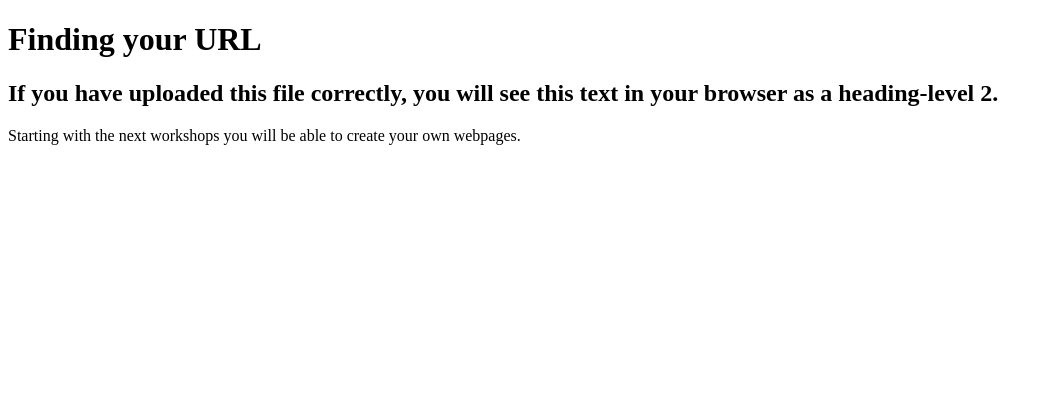
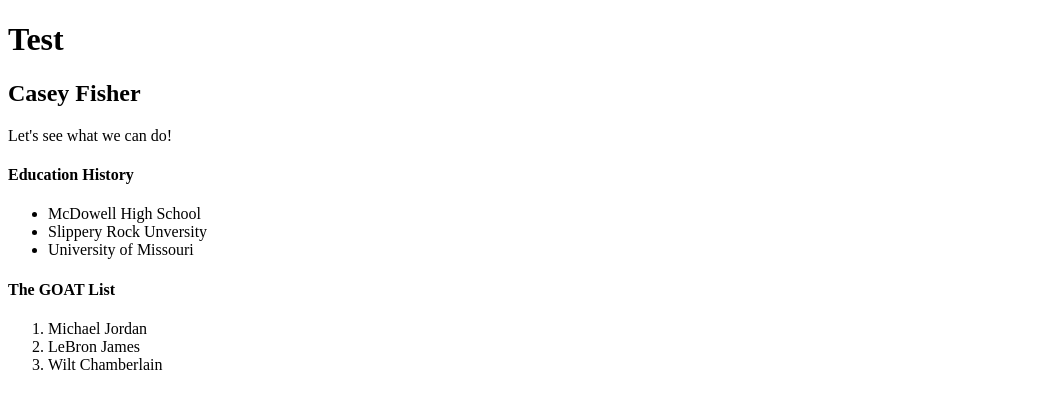
Before and after one commit to cfish5555/cfish5555.github.io, a plain HTML site: page test.html in a window 1280 px wide. Shown: the whole page, without its empty margins (0-1053 px from the left). Drawn offline with Linux system fonts and the light colour scheme.

Commit message:
Add files via upload

```diff
--- a/test.html
+++ b/test.html
@@ -3,16 +3,30 @@
 
     <head>
         <meta charset="utf-8">
-       <title>Finding Your URL</title>
+       <title>Test</title>
         <meta name="description" content="Finding your URL in GitHub">
     </head>
     <body>
 
-        <h1>Finding your URL</h1>
-        <h2>If you have uploaded this file correctly, you will see this text in your browser as a heading-level 2.</h2>
+        <h1>Test</h1>
+        <h2>Casey Fisher</h2>
 
         <p>
-            Starting with the next workshops you will be able to create your own webpages.
+            Let's see what we can do!
+            <h4>Education History</h4>
+            <ul>
+                <li>McDowell High School</li>
+                <li>Slippery Rock Unversity</li>
+                <li>University of Missouri</li>
+                </li>
+            </ul>
+            <h4>The GOAT List</h4>
+        <ol>
+            <li>Michael Jordan</li>
+            <li>LeBron James</li>
+            <li>Wilt Chamberlain</li>
+            </li>
+        </ol>
         </p>
 
 
```
